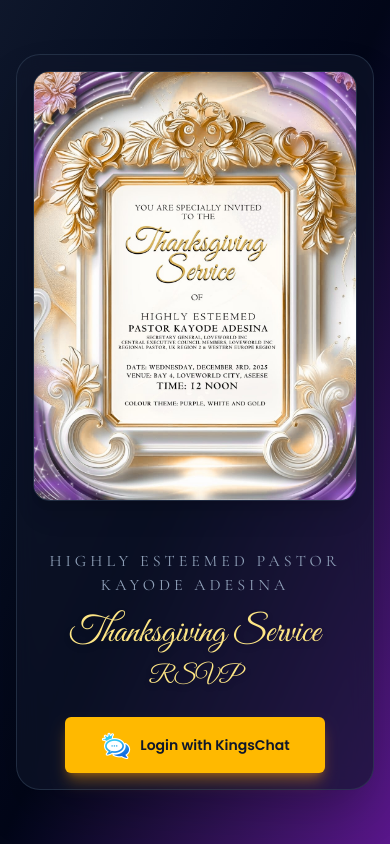
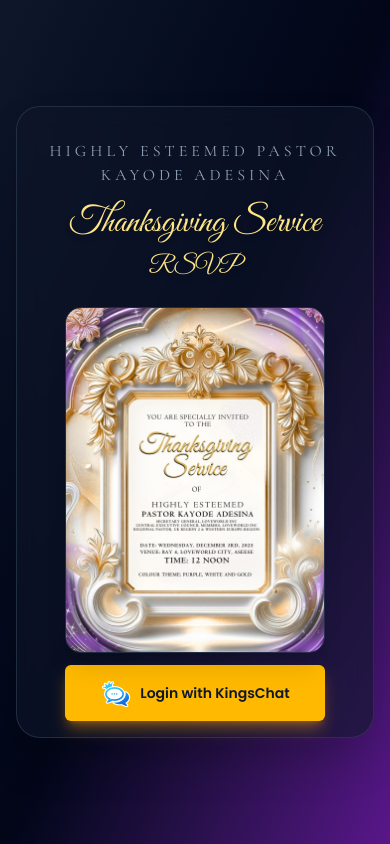
Before and after one commit to fisher0fm3n/nmt-rsvp, a Next.js app: page /thanksgivingservice in a window 390 px wide. Built offline with nearby package versions, Linux system fonts and the light colour scheme.

Commit message:
adjustments

```diff
--- a/app/thanksgivingservice/page.tsx
+++ b/app/thanksgivingservice/page.tsx
@@ -112,10 +112,7 @@ export default function RsvpPage() {
         );
 
         if (!res.ok) {
-          console.warn(
-            "Failed to refresh RSVP user data, status:",
-            res.status
-          );
+          console.warn("Failed to refresh RSVP user data, status:", res.status);
           return;
         }
 
@@ -213,9 +210,7 @@ export default function RsvpPage() {
       const isSecure = window.location.protocol === "https:";
       document.cookie = `attendanceResponse=${encodeURIComponent(
         value
-      )}; path=/; max-age=${maxAge}; SameSite=Lax${
-        isSecure ? "; Secure" : ""
-      }`;
+      )}; path=/; max-age=${maxAge}; SameSite=Lax${isSecure ? "; Secure" : ""}`;
     }
   };
 
@@ -237,7 +232,9 @@ export default function RsvpPage() {
     setSaveSuccess(null);
 
     try {
-      const res = await fetch("https://pcdl.co/api/nmt/pka-thanksgivingservice", {
+      const res = await fetch(
+        "https://pcdl.co/api/nmt/pka-thanksgivingservice",
+        {
           method: "PATCH",
           headers: {
             "Content-Type": "application/json",
@@ -249,7 +246,8 @@ export default function RsvpPage() {
             name: formName,
             attendance: formAttendance || null,
           }),
-      });
+        }
+      );
 
       if (!res.ok) {
         const errJson = await res.json().catch(() => null);
@@ -323,7 +321,7 @@ export default function RsvpPage() {
       <div className="text-center relative z-10 w-full max-w-5xl bg-slate-900/60 border border-slate-700/60 rounded-3xl shadow-2xl backdrop-blur-md p-4 sm:p-6 lg:p-8">
         <div className="flex flex-col gap-8 lg:flex-row lg:items-center">
           {/* Invitation Image */}
-          <div className="relative w-full lg:w-1/2">
+          <div className="hidden lg:block relative w-full lg:w-1/2">
             <div className="overflow-hidden rounded-2xl shadow-xl border border-slate-700/60">
               <Image
                 src={invite}
@@ -363,7 +361,7 @@ export default function RsvpPage() {
                   <p
                     className={`${poppins.className} text-base text-slate-200`}
                   >
-                    Logged in as
+                    Welcome
                   </p>
                   <p
                     className={`${cormorant.className} text-3xl text-amber-200`}
@@ -480,6 +478,19 @@ export default function RsvpPage() {
                       {saving ? "Saving…" : "Save Details"}
                     </button>
 
+                    {user && (
+                      <div className="block lg:hidden relative w-full lg:w-1/2">
+                        <div className="overflow-hidden rounded-2xl shadow-xl border border-slate-700/60">
+                          <Image
+                            src={invite}
+                            alt="Thanksgiving Service Invitation"
+                            className="h-full w-full object-cover"
+                            priority
+                          />
+                        </div>
+                      </div>
+                    )}
+
                     <button
                       type="button"
                       onClick={handleLogout}
@@ -494,7 +505,18 @@ export default function RsvpPage() {
               // No user yet → show sign-in (attendance selector kept if you want it)
               <div className="space-y-3 mx-8">
                 {/* Optional pre-login attendance here */}
-
+                {!user && (
+                  <div className="block lg:hidden relative w-full lg:w-1/2">
+                    <div className="overflow-hidden rounded-2xl shadow-xl border border-slate-700/60">
+                      <Image
+                        src={invite}
+                        alt="Thanksgiving Service Invitation"
+                        className="h-full w-full object-cover"
+                        priority
+                      />
+                    </div>
+                  </div>
+                )}
                 <KingsChatSignIn />
               </div>
             )}
```
Lines whose indentation alone changed are shown as unchanged.
